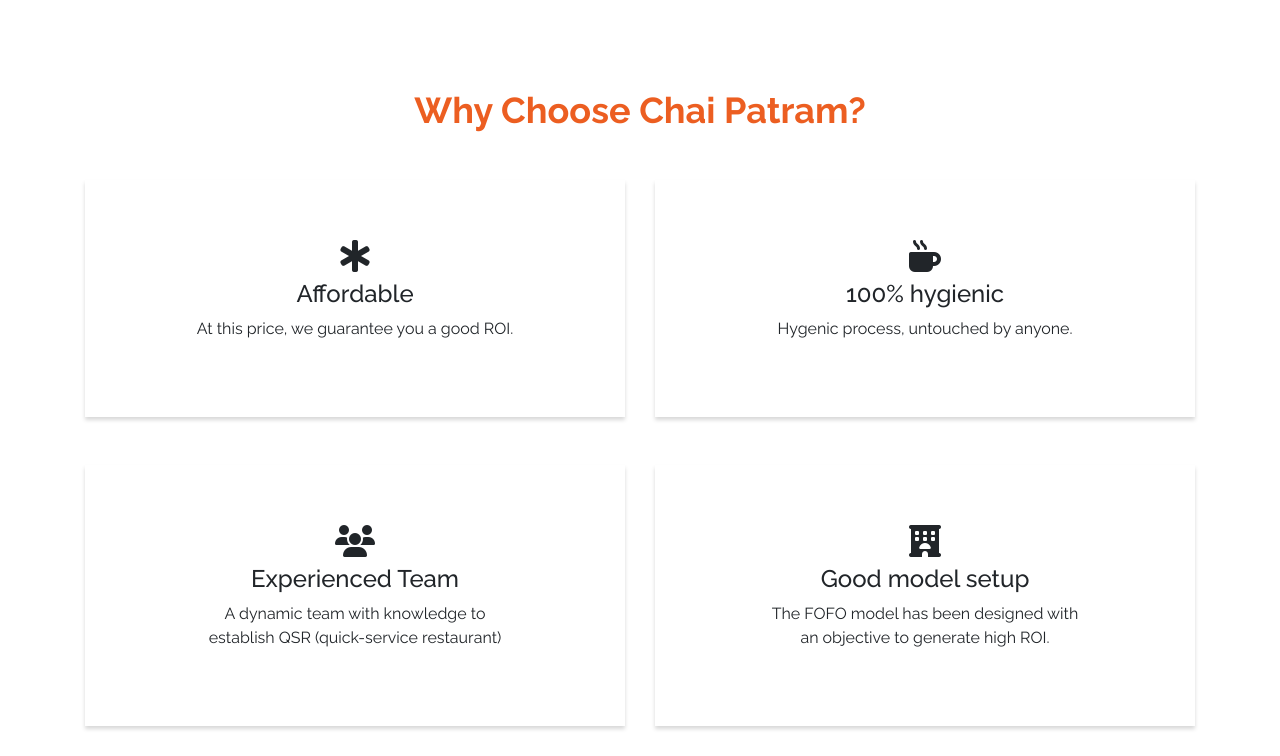
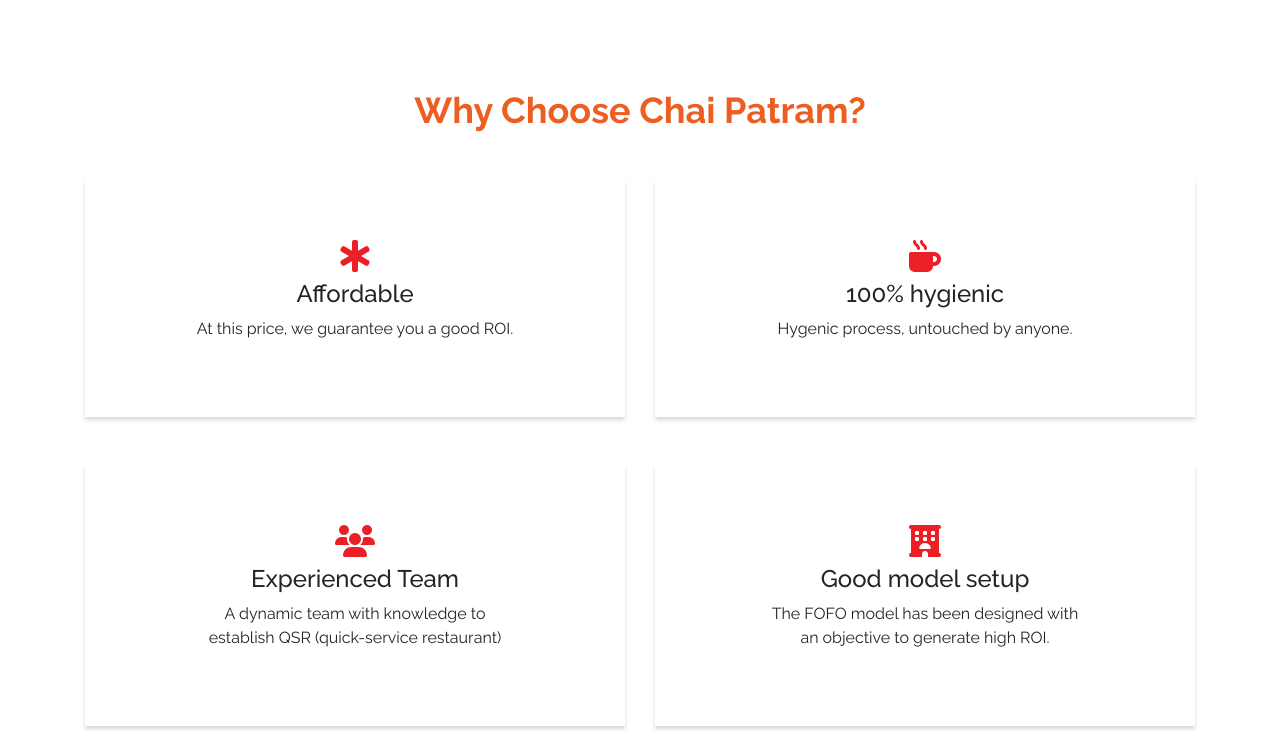
Before and after one commit to Guru707/chai, a PHP site: page /franchise.php in a window 1280 px wide. Shown: the part 1110-1866 px from the top of the page. Run offline with PHP 8.4, Linux system fonts and the light colour scheme; some libraries are stand-ins or nearby versions.

Commit message:
change franchise icon color

```diff
--- a/css/style.css
+++ b/css/style.css
@@ -1061,6 +1061,9 @@
     padding: 60px 20px;
     box-shadow: 0px 3px 4px #d8d8d8;
 }
+.franchise_box i{
+    color:#ec1f26;
+}
 .hidden_content{
     display: none;
 }
```
